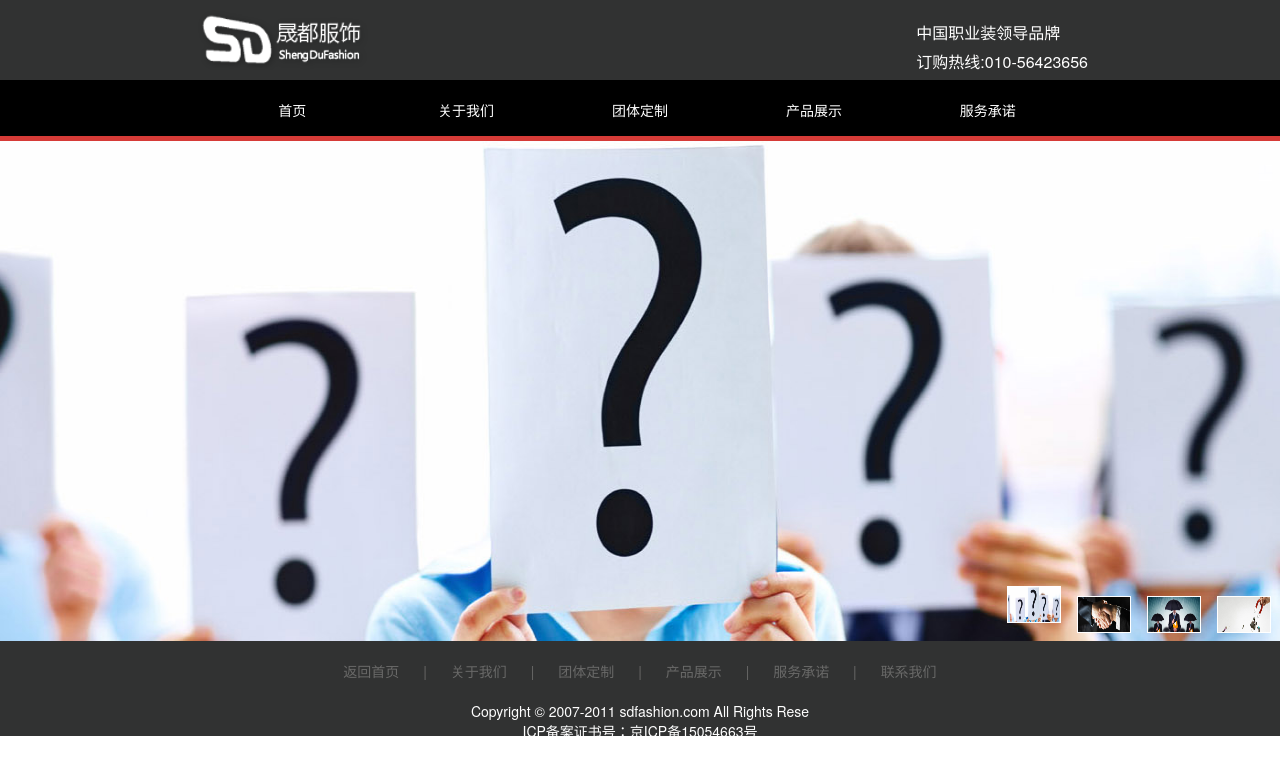
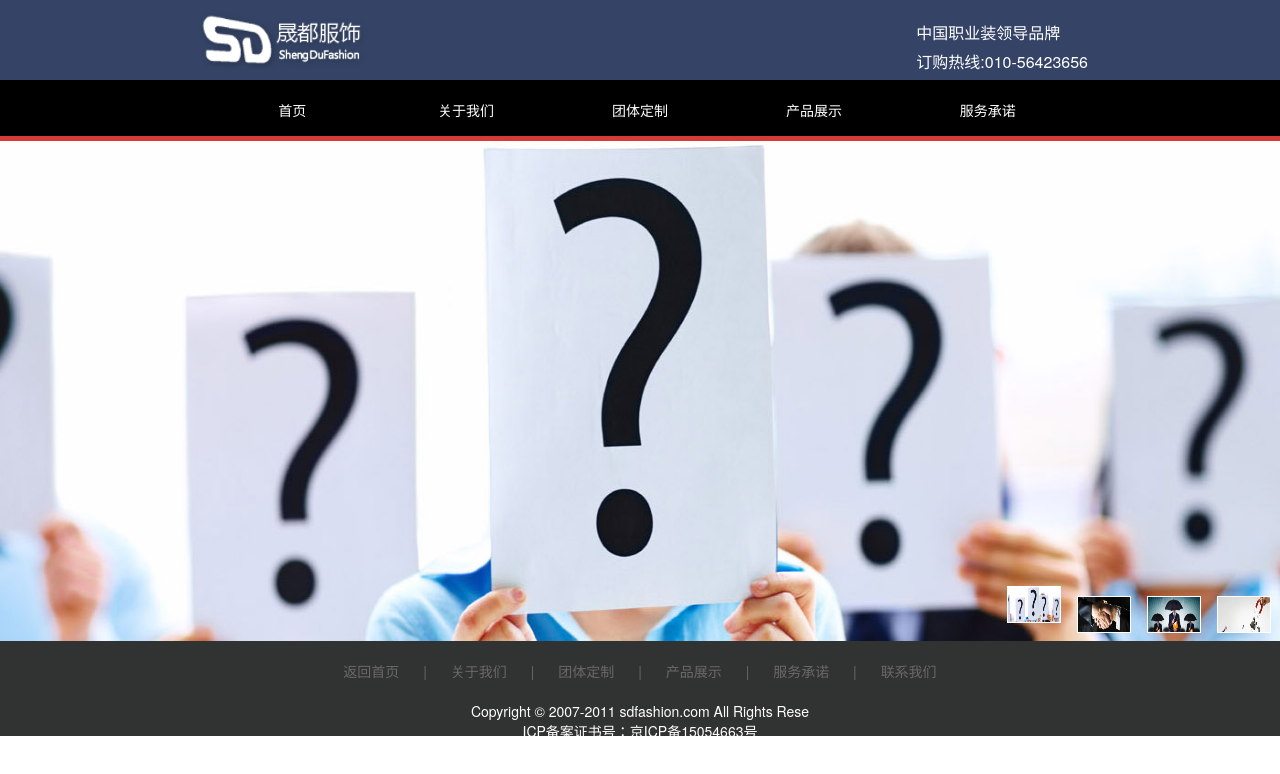
Before and after one commit to langyw98/sdfashion, a plain HTML site: page index.html in a window 1280 px wide. Drawn offline with Linux system fonts and the light colour scheme.

Commit message:
更换颜色

```diff
--- a/css/style.css
+++ b/css/style.css
@@ -175,7 +175,7 @@ body{
 }
 /*�����˵�css*/
 .top{
-	background:#313232;
+	background:#354466;
 	height:80px;
 }
 .header{
```
